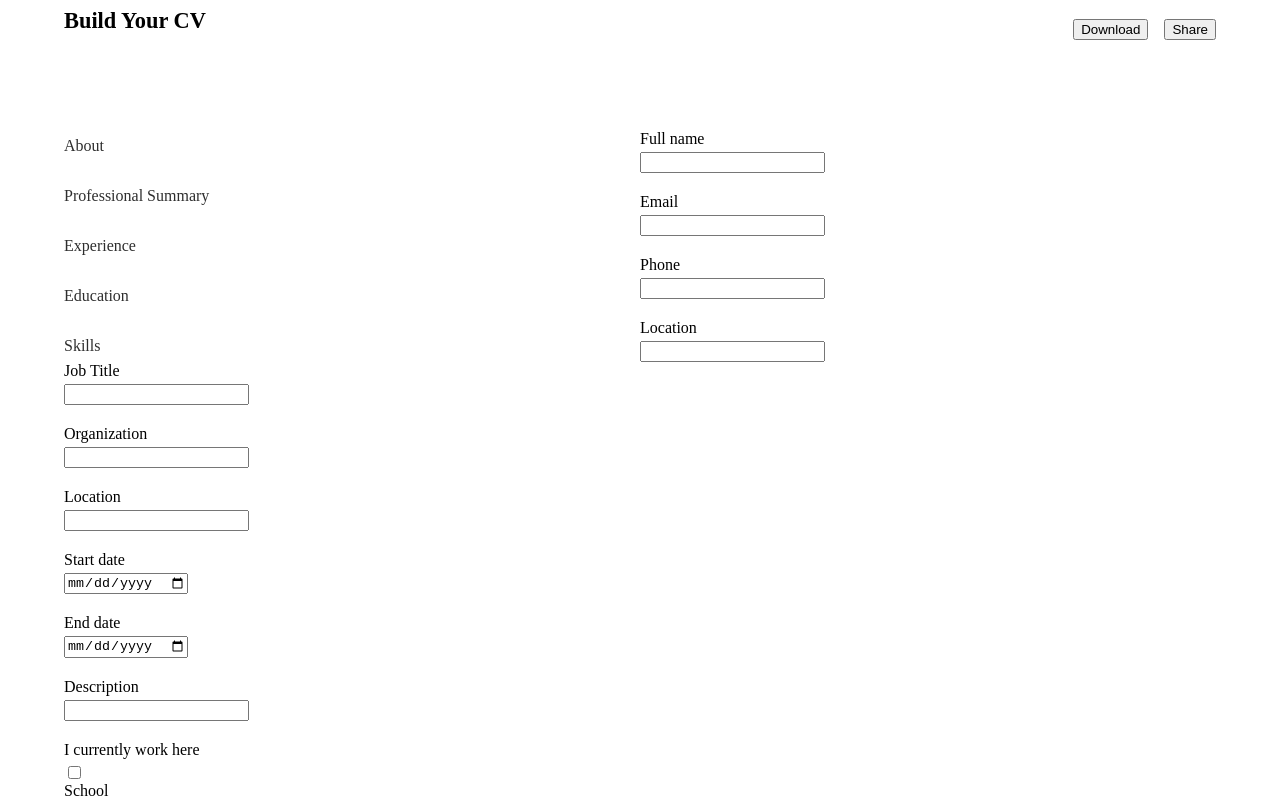
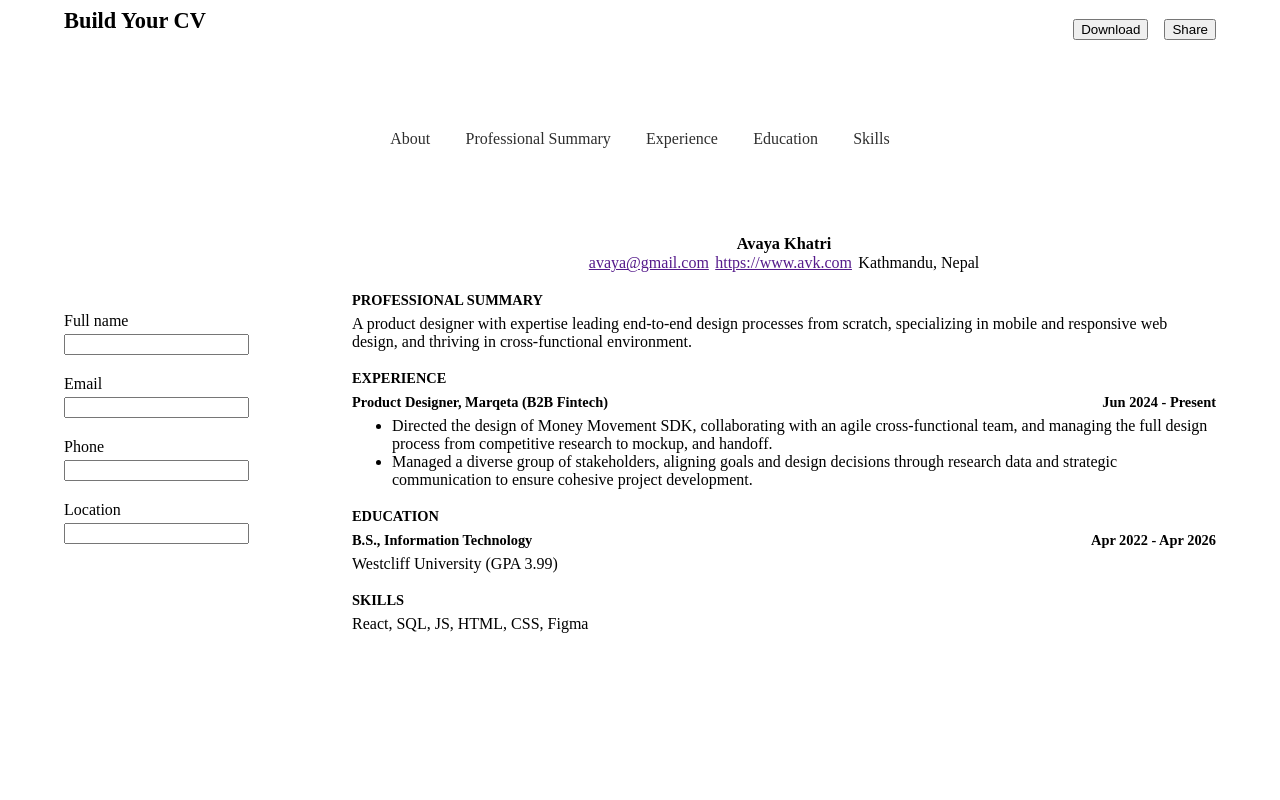
Before and after one commit to avaykhatry/react-lab, a React (Vite) app in the folder 02-cv-application/: page / in a window 1280 px wide. Shown: the top 800 px of the page. Built offline with nearby package versions, Linux system fonts and the light colour scheme.

Commit message:
chore: Update ui to show the cv and input fields on the single page

```diff
--- a/02-cv-application/src/App.jsx
+++ b/02-cv-application/src/App.jsx
@@ -1,8 +1,10 @@
+import { useState } from "react";
 import styles from "./App.module.css";
+import Cv from "./Cv";
 
 function Input({ type, id, label }) {
   return (
-    <div className={styles.nav}>
+    <div className={styles.hero}>
       <label htmlFor={id}>{label}</label>
       <input id={id} type={type} />
     </div>
@@ -13,41 +15,36 @@ function Button({ children }) {
   return <button>{children}</button>;
 }
 
-function App() {
+export function About() {
   return (
-    <div className={styles.container}>
-      <div className={styles.header}>
-        <div className={styles.logo}>Build Your CV</div>
-        <button>Download</button>
-        <button>Share</button>
-      </div>
-      <div className={styles.main}>
-        <div className={styles.left}>
-          <div className={styles.leftTitle}>
-            <a href="#about">About</a>
-          </div>
-          <div className={styles.leftTitle}>
-            <a href="#prof-summary">Professional Summary</a>
-          </div>
-          <div className={styles.leftTitle}>
-            <a href="#experience">Experience</a>
-          </div>
-          <div className={styles.leftTitle}>
-            <a href="#education">Education</a>
-          </div>
-          <div className={styles.leftTitle}>
-            <a href="#skills">Skills</a>
-          </div>
-        </div>
-        <div className={styles.right}>
+    <>
       <form id="about" className={styles.about}>
         <Input type="text" id="name" label="Full name" />
         <Input type="email" id="email" label="Email" />
         <Input type="number" id="phone" label="Phone" />
         <Input type="text" id="location" label="Location" />
       </form>
-        </div>
-        <div className={styles.forms}>
+    </>
+  );
+}
+
+export function ProfessionalSummary() {
+  return (
+    <>
+      <form id="prof-summary" className={styles.professionalSummary}>
+        <Input
+          type="text"
+          id="professional-summary"
+          label="Professional Summary"
+        />
+      </form>
+    </>
+  );
+}
+
+export function Experience() {
+  return (
+    <>
       <form id="experience" className={styles.experience}>
         <Input type="text" id="job-title" label="Job Title" />
         <Input type="text" id="job-organization" label="Organization" />
@@ -57,6 +54,13 @@ function App() {
         <Input type="text" id="job-description" label="Description" />
         <Input type="checkbox" id="job-status" label="I currently work here" />
       </form>
+    </>
+  );
+}
+
+export function Education() {
+  return (
+    <>
       <form id="education" className={styles.education}>
         <Input type="text" id="school" label="School" />
         <Input type="text" id="degree" label="Degree" />
@@ -65,13 +69,65 @@ function App() {
         <Input type="date" id="grad-date" label="Graduation Date" />
         <Input type="checkbox" id="edu-status" label="I currently study here" />
       </form>
+    </>
+  );
+}
+
+export function Skills() {
+  return (
+    <>
       <form id="skills" className={styles.skills}>
         <Input type="text" id="skill-name" label="Skill name" />
       </form>
-          <form id="prof-summary" className={styles.professionalSummary}>
-            <Input type="text" id="professional-summary" label="Professional Summary" />
-          </form>
+    </>
+  );
+}
+
+function App() {
+  const [view, setView] = useState(null);
+
+  const components = {
+    'about': <About />,
+    'professional-summary': <ProfessionalSummary />,
+    'experience': <Experience />,
+    'education': <Education />,
+    'skills': <Skills />
+  }
+
+  return (
+    <div className={styles.container}>
+      <div className={styles.header}>
+        <div className={styles.logo}>Build Your CV</div>
+        <button>Download</button>
+        <button>Share</button>
       </div>
+
+        <div className={styles.nav}>
+          <div className={styles.navTitle}>
+            <a onClick={() => setView('about')} href="#about">About</a>
+          </div>
+          <div className={styles.navTitle}>
+            <a onClick={() => setView('professional-summary')} href="#prof-summary">Professional Summary</a>
+          </div>
+          <div className={styles.navTitle}>
+            <a onClick={() => setView('experience')} href="#experience">Experience</a>
+          </div>
+          <div className={styles.navTitle}>
+            <a onClick={() => setView('education')} href="#education">Education</a>
+          </div>
+          <div className={styles.navTitle}>
+            <a onClick={() => setView('skills')} href="#skills">Skills</a>
+          </div>
+        </div>
+        <div className={styles.main}>
+        <div className={styles.left}>
+          {view === null && setView('about')}
+          {components[view]}
+        </div>
+        <div className={styles.right}>
+          <Cv />
+        </div>
+
       </div>
     </div>
   );
--- a/02-cv-application/src/App.module.css
+++ b/02-cv-application/src/App.module.css
@@ -3,7 +3,7 @@
   margin: auto;
 }
 
-.nav {
+.hero {
   display: flex;
   flex-direction: column;
   justify-content: flex-start;
@@ -25,28 +25,29 @@
   margin-bottom: 1rem;
 }
 
-.main {
+.nav {
   margin-top: 5rem;
-  display: grid;
+  display: flex;
   justify-content: center;
-  grid-template-columns: repeat(2, 1fr);
-  align-items: center;
+  gap: 2.2rem;
 }
 
-.left {
-  display: flex;
-  flex-direction: column;
-  gap: 2rem;
-}
-
-.leftTitle a {
+.navTitle a {
   text-decoration: none;
   color: #2e2e2e;
 }
+
 form {
+  padding-top: 4.4rem;
   display: flex;
   flex-direction: column;
-  /* justify-content: flex-start; */
-  align-items: start;
+  justify-content: flex-start;
   gap: 1.25rem;
 }
+
+.main {
+  display: grid;
+  grid-template-columns: 1fr 3fr;
+  align-items: center;
+
+}
```
Lines whose indentation alone changed are shown as unchanged.
